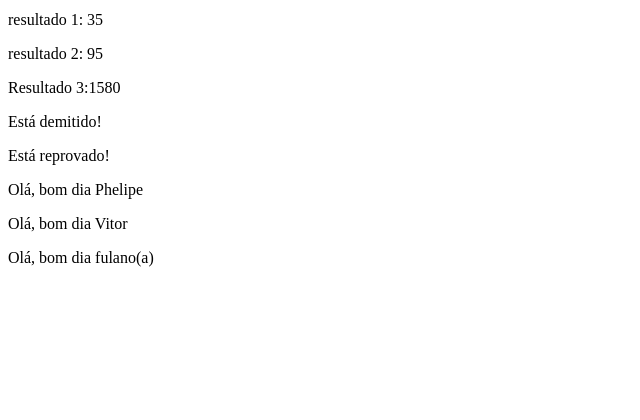
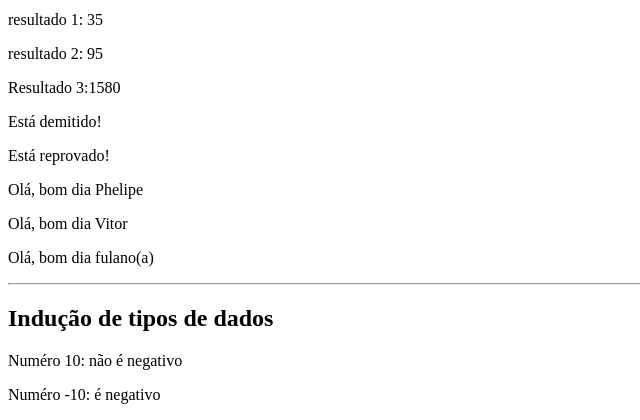
Before and after one commit to Phelipenunes/aulas-php, a PHP site: page /06-funcoes.php in a window 1280 px wide. Shown: the part 557-977 px from the top of the page, without its empty margins (0-640 px from the left). Before the commit the page ends 824 px from the top, so only its background shows below. Run offline with PHP 8.4, Linux system fonts and the light colour scheme.

Commit message:
funções
atualização

```diff
--- a/06-funcoes.php
+++ b/06-funcoes.php
@@ -68,9 +68,23 @@
         <p> <?=saudacao("bom dia","Vitor")?></p>
         <p> <?=saudacao("bom dia")?></p>
 
-
-
-
-
+    <hr>
+    <h2>Indução de tipos de dados</h2>
+    <?php
+    /* tipos de dados mais comuns
+    string -> caracteres em geral
+    int -> numeros inteiros
+    float -> numeros com casas decimais
+    array -> vetor */
+    function negativo(int $valor):string{
+        if ($valor < 0) {
+            return "é negativo";
+        } else {
+            return " não é negativo";
+        }
+    }
+    ?>
+    <p>Numéro 10: <?=negativo(10)?></p>
+    <p>Numéro -10: <?=negativo(-10)?></p>
 </body>
 </html>
```
